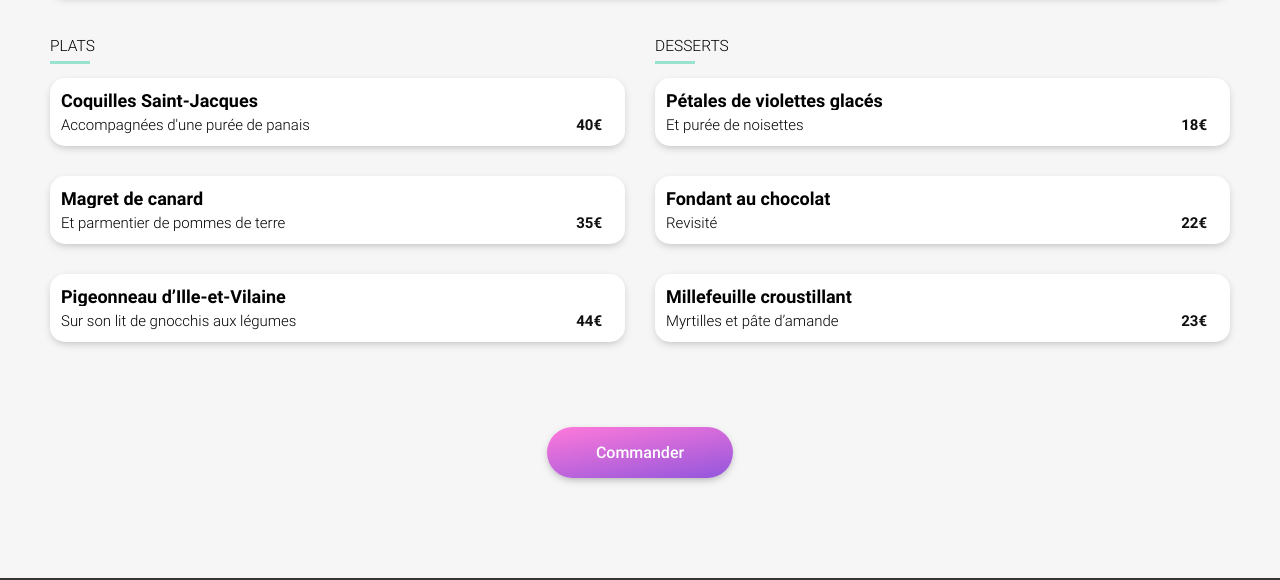
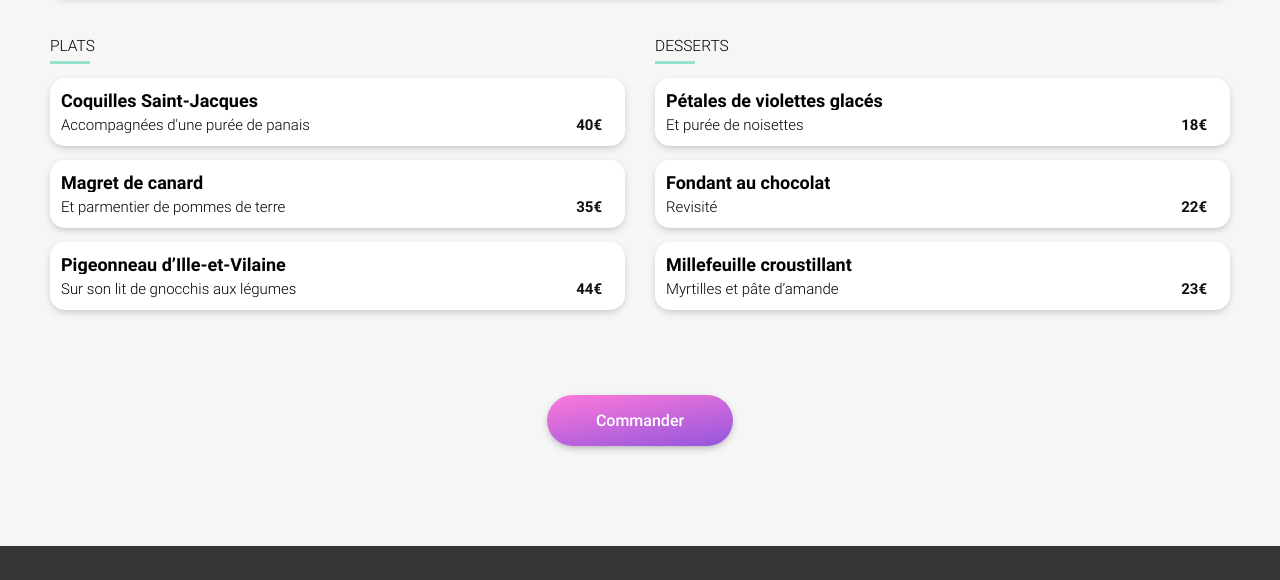
Before and after one commit to Fabou291/FabriceGAILLARD_3_15042021, a website: page public/menu-restaurant-3-a-la-francaise.html in a window 1280 px wide. Shown: the part 909-1489 px from the top of the page. Drawn offline with Linux system fonts and the light colour scheme; files whose address does not match are found by name; a web font is replaced by a local one.

Commit message:
fix check-card animation & fix margin menu-section__card

```diff
--- a/sass/components/_menu-section.scss
+++ b/sass/components/_menu-section.scss
@@ -21,9 +21,11 @@
 
     &__card {
 
-        &:not(:last-child)  {
-            margin-bottom : 14px;
-        }
+            &:not(:last-child) {
+                margin-bottom : 14px;
+            }
+
+
     }
 
 
@@ -42,11 +44,6 @@
 
 
 
-    &.main-course &__card, &.dessert &__card {
-        &:not(:last-child) {
-            margin-bottom : 30px;
-        }
-    }
 
 
 }
--- a/sass/components/card/_check-card.scss
+++ b/sass/components/card/_check-card.scss
@@ -2,6 +2,7 @@ $widthCheck : 30px;
 $paddingCheck-card : 14px 11px 12px 11px;
 
 $transitionTime : 0.3s;
+
 
 .check-card {
     position : relative;
@@ -94,7 +95,7 @@ $transitionTime : 0.3s;
     }
 
     &__icon-check {
-        transition : transform $transitionTime 0.1s ease-out;
+        transition : transform #{$transitionTime} 0.11s ease-out;
         transform: rotate(90deg);
     }
 
```
Also changed, not shown: public/css/styles.css, 1 other file.
